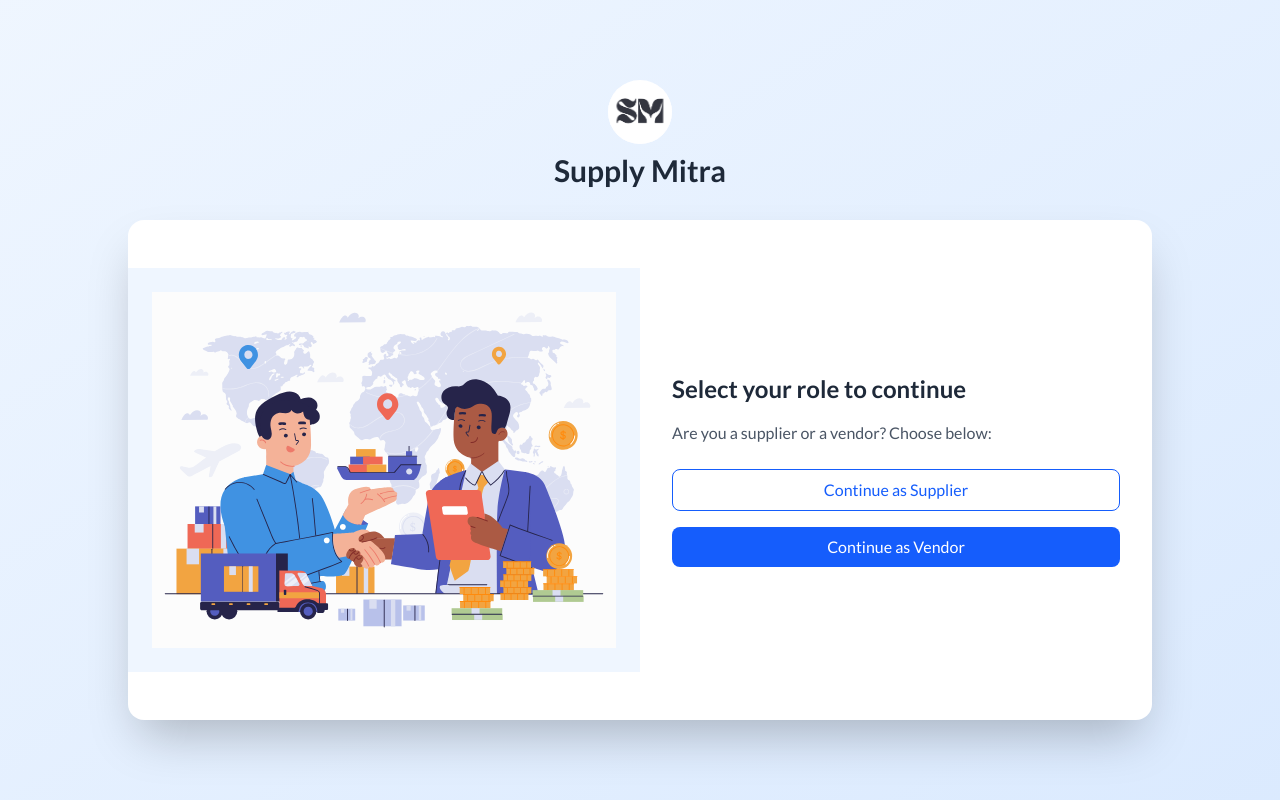
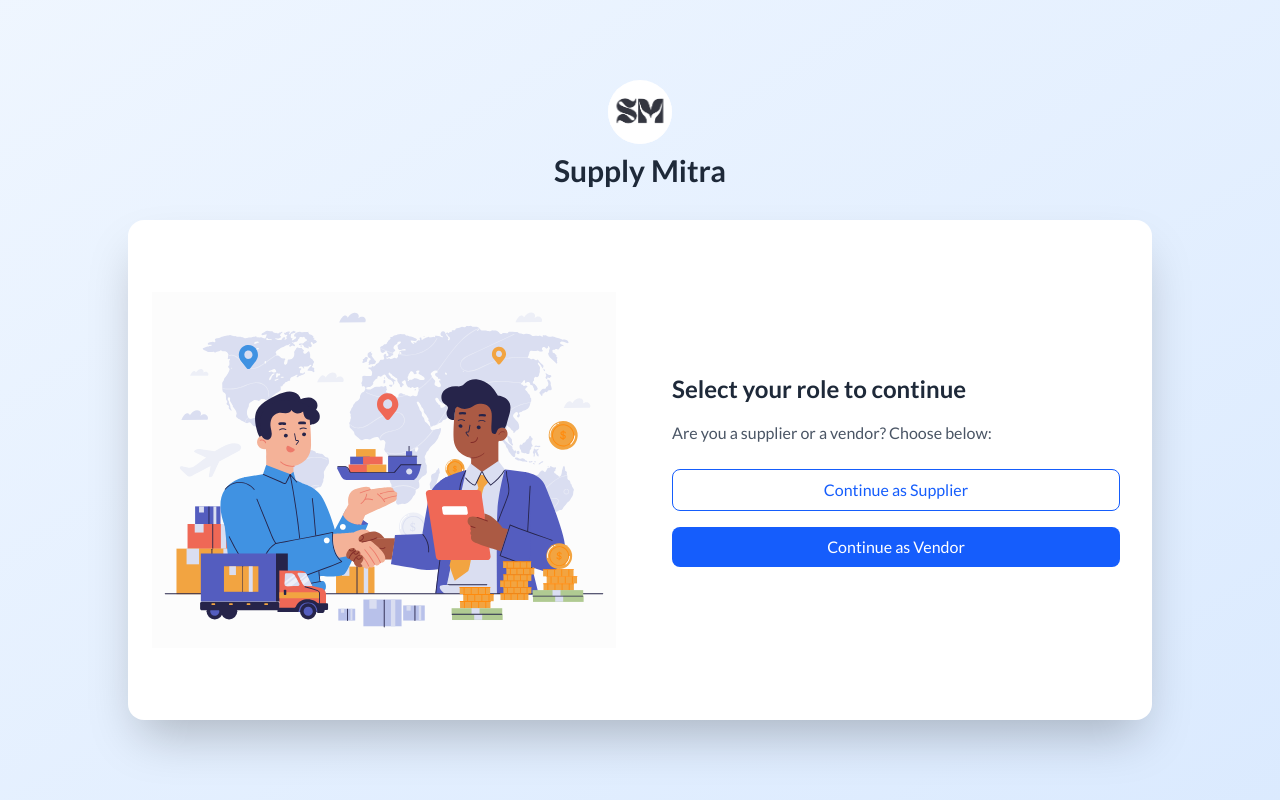
Before and after one commit to hariom24777/supply-mitra, a React (Vite) app: page / in a window 1280 px wide. Built offline with nearby package versions, Linux system fonts and the light colour scheme.

Commit message:
img fixed

```diff
--- a/src/pages/LandingPage.jsx
+++ b/src/pages/LandingPage.jsx
@@ -16,7 +16,7 @@ const LandingPage = () => {
       {/* Main Card */}
       <div className="py-2 md:py-12 bg-white shadow-2xl rounded-2xl overflow-hidden flex flex-col md:flex-row w-full max-w-5xl">
         {/* Left - SVG Illustration */}
-        <div className="w-full md:w-1/2 p-6 flex items-center justify-center bg-blue-50">
+        <div className="w-full md:w-1/2 p-6 flex items-center justify-center">
           <img
             src="/landing-page.svg"
             alt="Role Selection"
```
